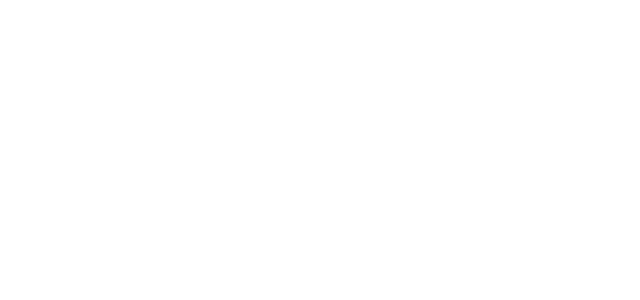
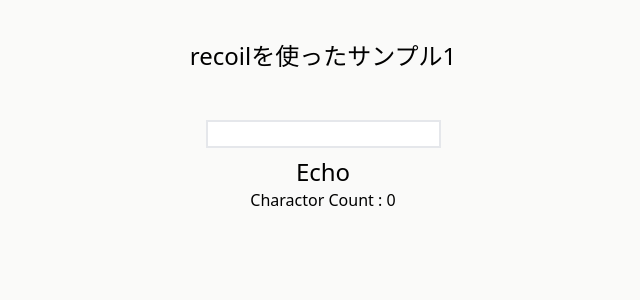
Before and after one commit to w8f/react-training, a React (Create React App) app in the folder react/: page /recoil1 in a window 1280 px wide. Before the commit this address had no page. Shown: the top 300 px of the page, without its empty margins (317-957 px from the left). Built offline with nearby package versions, Linux system fonts and the light colour scheme.

Commit message:
:sparkles: recoilのatomとselectorを触ってみた

```diff
--- a/react/src/component/Router.tsx
+++ b/react/src/component/Router.tsx
@@ -124,6 +124,11 @@
     role: [],
     element: lazy(() => import("./cssPlayground/gridLayout")),
   },
+  {
+    path: "/recoil1",
+    role: [],
+    element: lazy(() => import("./recoil/tutorial1")),
+  },
 ];
 
 /**
--- /dev/null
+++ b/react/src/component/recoil/charactorCount.tsx
@@ -0,0 +1,7 @@
+import { useRecoilValue } from "recoil";
+import { charCountSelector } from "./tutorial1";
+
+export const CharactorCount = () => {
+  const count = useRecoilValue(charCountSelector);
+  return <>Charactor Count : {count}</>;
+};
--- /dev/null
+++ b/react/src/component/recoil/textInput.tsx
@@ -0,0 +1,27 @@
+import { useRecoilState } from "recoil";
+import { textState } from "./tutorial1";
+
+export const TextInput = () => {
+  /**
+   * Atomからの読み取りとAtomへの書き込みが必要なコンポーネントは、
+   * 以下のようにuseRecoilState()を使用する
+   */
+  const [text, setText] = useRecoilState(textState);
+
+  const onChange = (event: React.ChangeEvent<HTMLInputElement>) => {
+    setText(event.target.value);
+  };
+
+  return (
+    <>
+      <input
+        className="border-2 m-2"
+        type="text"
+        value={text}
+        onChange={onChange}
+      />
+      <br />
+      <p className="text-2xl">Echo {text}</p>
+    </>
+  );
+};
--- /dev/null
+++ b/react/src/component/recoil/tutorial1.tsx
@@ -0,0 +1,40 @@
+import Layout from "../layout";
+import { atom, selector } from "recoil";
+import { TextInput } from "./textInput";
+import { CharactorCount } from "./charactorCount";
+
+/**
+ * Atomは状態の断片を表します。Atomは、どのコンポーネントからでも読み書きができる。
+ * Atomの値を読み取るコンポーネントは、暗黙のうちにそのAtomを購読しているので、
+ * Atomの更新は、そのAtomを購読しているすべてのコンポーネントの再レンダリングにつながります。
+ */
+export const textState = atom({
+  key: "textState",
+  default: "",
+});
+
+/**
+ * Selectorは、派生した状態の一部を表します。
+ * 派生状態とは、状態の変換のことです。
+ * 派生状態は、与えられた状態を何らかの方法で変更する純粋な関数に状態を渡したときの出力と考えることができます。
+ */
+export const charCountSelector = selector({
+  key: "charCountState",
+  get: ({ get }) => {
+    const text = get(textState);
+    return text.length;
+  },
+});
+
+const Tutorial1 = () => {
+  return (
+    <Layout title="recoilを使ったサンプル1">
+      <div className="mt-10">
+        <TextInput />
+        <CharactorCount />
+      </div>
+    </Layout>
+  );
+};
+
+export default Tutorial1;
```
